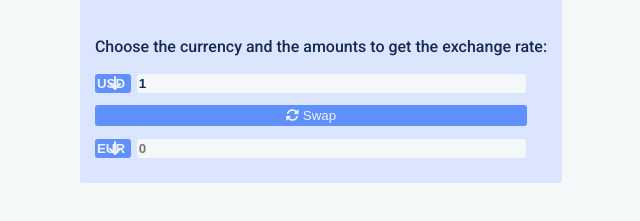
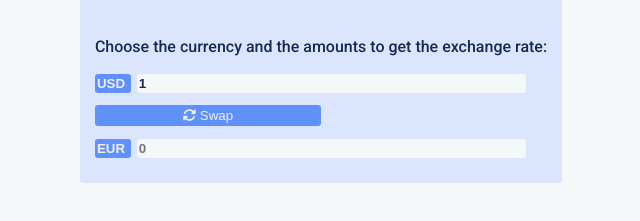
Before and after one commit to DanteOrtizz/exchange-rate-calculator, a plain HTML site: page index.html in a window 1280 px wide. Shown: the part 337-558 px from the top of the page, without its empty margins (319-959 px from the left). Drawn offline with Linux system fonts and the light colour scheme; files whose address does not match are found by name.

Commit message:
Redone design

```diff
--- a/styles.css
+++ b/styles.css
@@ -61,7 +61,7 @@ p {
     padding-top: 3px;
     padding-bottom: 3px;
     cursor: pointer;
-    width: 100%;
+    width: 50%;
 }
 
 .btn:hover {
@@ -97,10 +97,6 @@ select {
     -webkit-appearance: none;
     appearance: none;
     cursor: pointer;
-    background-image: url('C:\Users\dante\OneDrive\JS Projects\exchange-calculator\img\arrow-down-solid.svg'); /*not working */
-    background-position: right 10px top 50%, 0, 0;
-    background-size: 12px auto, 100%;
-    background-repeat: no-repeat;
 }
 
 select:hover {
@@ -115,8 +111,9 @@ select:hover {
 }
 
 .rate {
+    font-weight: 600;
     color: var(--text-dark);
-    padding: 0 10px;
+    padding: 0 20px;
 }
 
 select:focus, input:focus {
```
